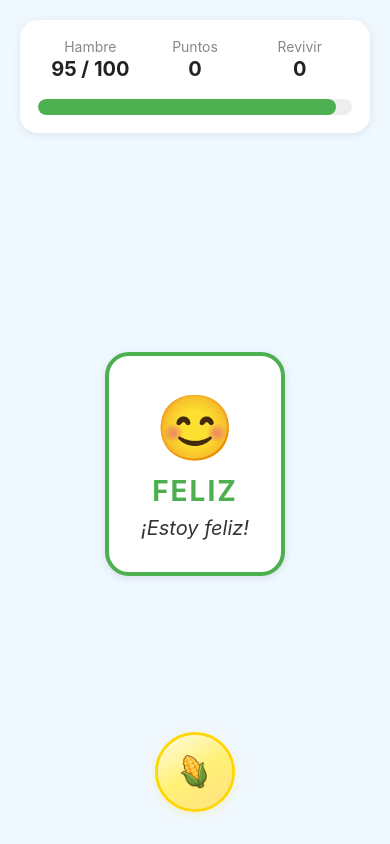
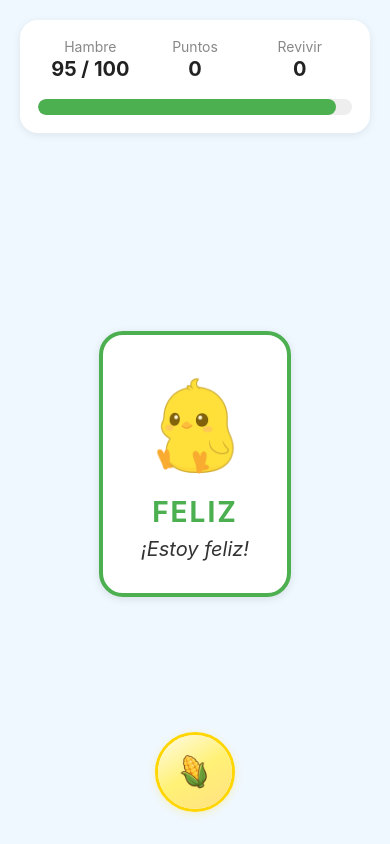
Before and after one commit to oraisaias/pet-care, a React Native app: screen / in a window 390 px wide. Built offline with nearby package versions, Linux system fonts and the light colour scheme.

Commit message:
Se agregó el estado de hambriento y muy hambriento exitosamente

```diff
--- a/src/components/PollitoView.tsx
+++ b/src/components/PollitoView.tsx
@@ -13,6 +13,11 @@ const stateInfo = {
     color: '#FF9800',
     emoji: '😋',
     label: '¡Tengo hambre!'
+  },
+  [PollitoState.MUY_HAMBRIENTO]: {
+    color: '#e53935',
+    emoji: '🥵',
+    label: '¡Tengo MUCHA hambre!'
   },
   [PollitoState.LLENO]: {
     color: '#8BC34A',
@@ -32,6 +37,9 @@ const stateInfo = {
 };
 
 const pollitoImages = {
+  [PollitoState.FELIZ]: require('../../assets/pollito/feliz.png'),
+  [PollitoState.HAMBRIENTO]: require('../../assets/pollito/hambriento.png'),
+  [PollitoState.MUY_HAMBRIENTO]: require('../../assets/pollito/muy_hambriento.png'),
   [PollitoState.LLENO]: require('../../assets/pollito/gordito.png'),
   [PollitoState.MUERTO]: require('../../assets/comida/dead.png'),
   comiendo: [
@@ -43,12 +51,23 @@ const pollitoImages = {
 export const PollitoView: React.FC = () => {
   const { pollito } = usePollitoContext();
   const info = stateInfo[pollito.state];
-  const showImage = pollito.state === PollitoState.LLENO || pollito.state === PollitoState.MUERTO;
+  const showImage =
+    pollito.state === PollitoState.LLENO ||
+    pollito.state === PollitoState.MUERTO ||
+    pollito.state === PollitoState.FELIZ ||
+    pollito.state === PollitoState.HAMBRIENTO ||
+    pollito.state === PollitoState.MUY_HAMBRIENTO;
   const imageSource = pollito.state === PollitoState.LLENO
     ? pollitoImages[PollitoState.LLENO]
     : pollito.state === PollitoState.MUERTO
       ? pollitoImages[PollitoState.MUERTO]
-      : undefined;
+      : pollito.state === PollitoState.FELIZ
+        ? pollitoImages[PollitoState.FELIZ]
+        : pollito.state === PollitoState.HAMBRIENTO
+          ? pollitoImages[PollitoState.HAMBRIENTO]
+          : pollito.state === PollitoState.MUY_HAMBRIENTO
+            ? pollitoImages[PollitoState.MUY_HAMBRIENTO]
+            : undefined;
 
   // Animación de comiendo
   const [comiendoFrame, setComiendoFrame] = useState(0);
--- a/src/context/PollitoContext.tsx
+++ b/src/context/PollitoContext.tsx
@@ -52,6 +52,8 @@ export const PollitoProvider: React.FC<{ children: React.ReactNode }> = ({ child
           newPollito.hunger = Math.max(0, newPollito.hunger - elapsed);
           if (newPollito.hunger <= 0) {
             newPollito.state = PollitoState.MUERTO as PollitoState;
+          } else if (newPollito.hunger <= 25) {
+            newPollito.state = PollitoState.MUY_HAMBRIENTO as PollitoState;
           } else if (newPollito.hunger <= 50) {
             newPollito.state = PollitoState.HAMBRIENTO as PollitoState;
           } else {
@@ -88,6 +90,8 @@ export const PollitoProvider: React.FC<{ children: React.ReactNode }> = ({ child
             newPollito.hunger = Math.max(0, newPollito.hunger - elapsed);
             if (newPollito.hunger <= 0) {
               newPollito.state = PollitoState.MUERTO as PollitoState;
+            } else if (newPollito.hunger <= 25) {
+              newPollito.state = PollitoState.MUY_HAMBRIENTO as PollitoState;
             } else if (newPollito.hunger <= 50) {
               newPollito.state = PollitoState.HAMBRIENTO as PollitoState;
             } else {
@@ -116,12 +120,14 @@ export const PollitoProvider: React.FC<{ children: React.ReactNode }> = ({ child
         return p;
       }
       const newHunger = Math.max(0, p.hunger - 1);
-      let newState = p.state;
+      let newState = p.state as PollitoState;
       if (newHunger <= 0) {
         newState = PollitoState.MUERTO as PollitoState;
-      } else if (newHunger <= 50 && p.state !== PollitoState.HAMBRIENTO) {
+      } else if (newHunger <= 25 && p.state !== PollitoState.MUY_HAMBRIENTO) {
+        newState = PollitoState.MUY_HAMBRIENTO as PollitoState;
+      } else if (newHunger <= 50 && newHunger > 25 && p.state !== PollitoState.HAMBRIENTO) {
         newState = PollitoState.HAMBRIENTO as PollitoState;
-      } else if (newHunger > 50 && p.state === PollitoState.HAMBRIENTO) {
+      } else if (newHunger > 50 && (p.state === PollitoState.HAMBRIENTO || p.state === PollitoState.MUY_HAMBRIENTO)) {
         newState = PollitoState.FELIZ as PollitoState;
       }
       return { ...p, hunger: newHunger, state: newState };
@@ -138,7 +144,7 @@ export const PollitoProvider: React.FC<{ children: React.ReactNode }> = ({ child
         return p;
       }
       const newHunger = Math.min(p.maxHunger, p.hunger + 3);
-      let newState = p.state;
+      let newState = p.state as PollitoState;
       if (newHunger >= p.maxHunger) {
         newState = PollitoState.LLENO as PollitoState;
       } else {
--- a/src/types/pollito.ts
+++ b/src/types/pollito.ts
@@ -1,6 +1,7 @@
 export enum PollitoState {
   FELIZ = 'feliz',
   HAMBRIENTO = 'hambriento',
+  MUY_HAMBRIENTO = 'muy_hambriento',
   LLENO = 'lleno',
   COMIENDO = 'comiendo',
   MUERTO = 'muerto',
```
Also changed, not shown: assets/pollito/hambriento.png (added), assets/pollito/muy_hambriento.png (added).
